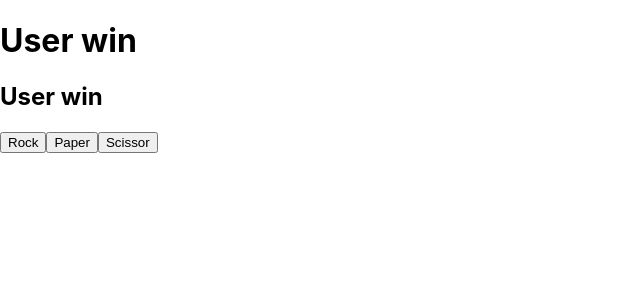
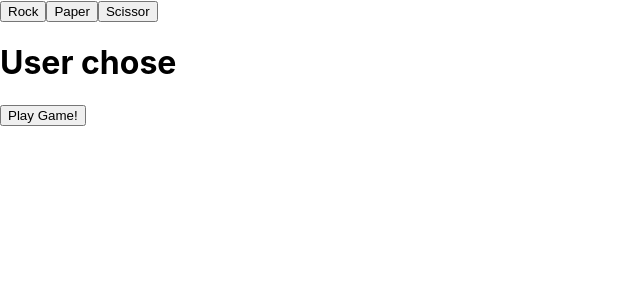
Before and after one commit to jennymalmefeldt/rock_paper_scissors_challenge, a React (Create React App) app: page / in a window 1280 px wide. Shown: the top 300 px of the page, without its empty margins (0-640 px from the left). Built offline with nearby package versions, Linux system fonts and the light colour scheme.

Commit message:
Added button 'Play Game' and and function to fore the user to see whos the winner

```diff
--- a/src/App.jsx
+++ b/src/App.jsx
@@ -1,40 +1,61 @@
 import React, { Component } from 'react';
 
-class App extends Component {
-  constructor(props) {
-    super(props);
-    this.state = {
-      rock: "win",
-      paper: "it's a draw",
-      scissor: "lose"
+class App extends React.Component {
+    state = {
+      userChoice: '',
+      winner: ''
     };
+
+  chooseUserWeapon = (event) => {
+    this.setState({userChoice: event.target.name})
   }
-  changeResult = () => {
-    this.setState({rock: "lose" });
+
+  playGame = async () => {
+    let userWeapon = this.state.userChoice
+    let computerWeapon = 'rock'
+    debugger
+    let winner = await this.theWinnerIs(userWeapon, computerWeapon)
+    debugger
+    this.setState({winner: winner})
+  }
+
+  theWinnerIs = (userWeapon, computerWeapon) => {
+if (userWeapon !== computerWeapon) {
+  return 'USER WINS!'
+} else {
+  return 'ITS A TIE!'
+}
   }
   render() {
     return (
       <div>
-      <h1> User {this.state.rock}</h1>
-      <h2>
-        User {this.state.rock}
-      </h2>
+
+      {/* <h2>
+        User {this.props.rock}
+      </h2> */}
       <button
       id="button"
-        onClick={this.changeRock}>
+      name='rock'
+        onClick={this.chooseUserWeapon}>
           Rock
       </button>
       <button
       id="button"
-        onClick={this.changePaper}>
+      name='paper'
+        onClick={this.chooseUserWeapon}>
           Paper
       </button>
       <button
       id="button"
-        onClick={this.changeScissor}>
+      name='scissor'
+        onClick={this.chooseUserWeapon}>
           Scissor
       </button>
+      <h1> User chose {this.state.userChoice}</h1>
+      <button
+      onClick={this.playGame}>Play Game!</button>
 
+      <h1>{this.state.winner}</h1>
     </div>
     )
   }
```
